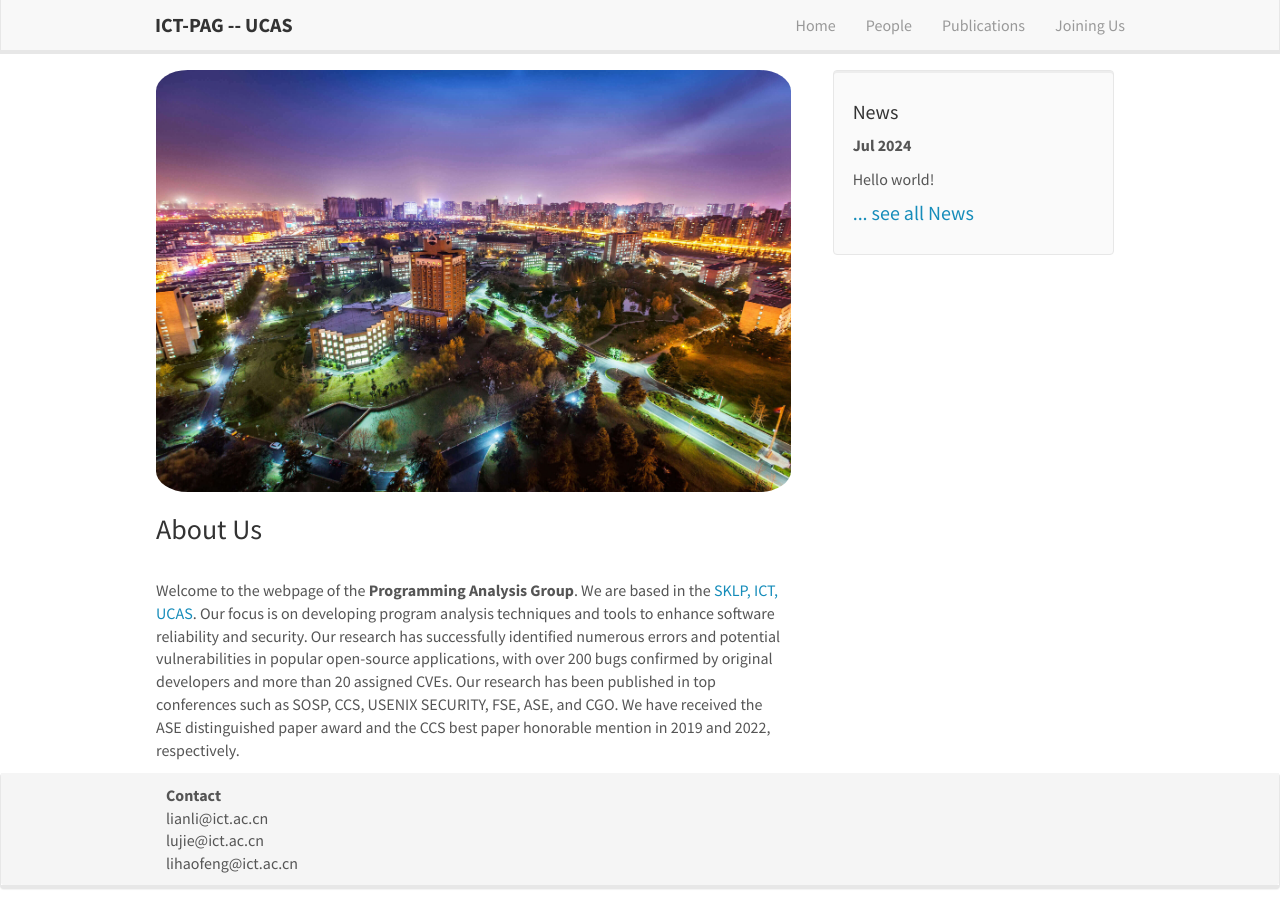
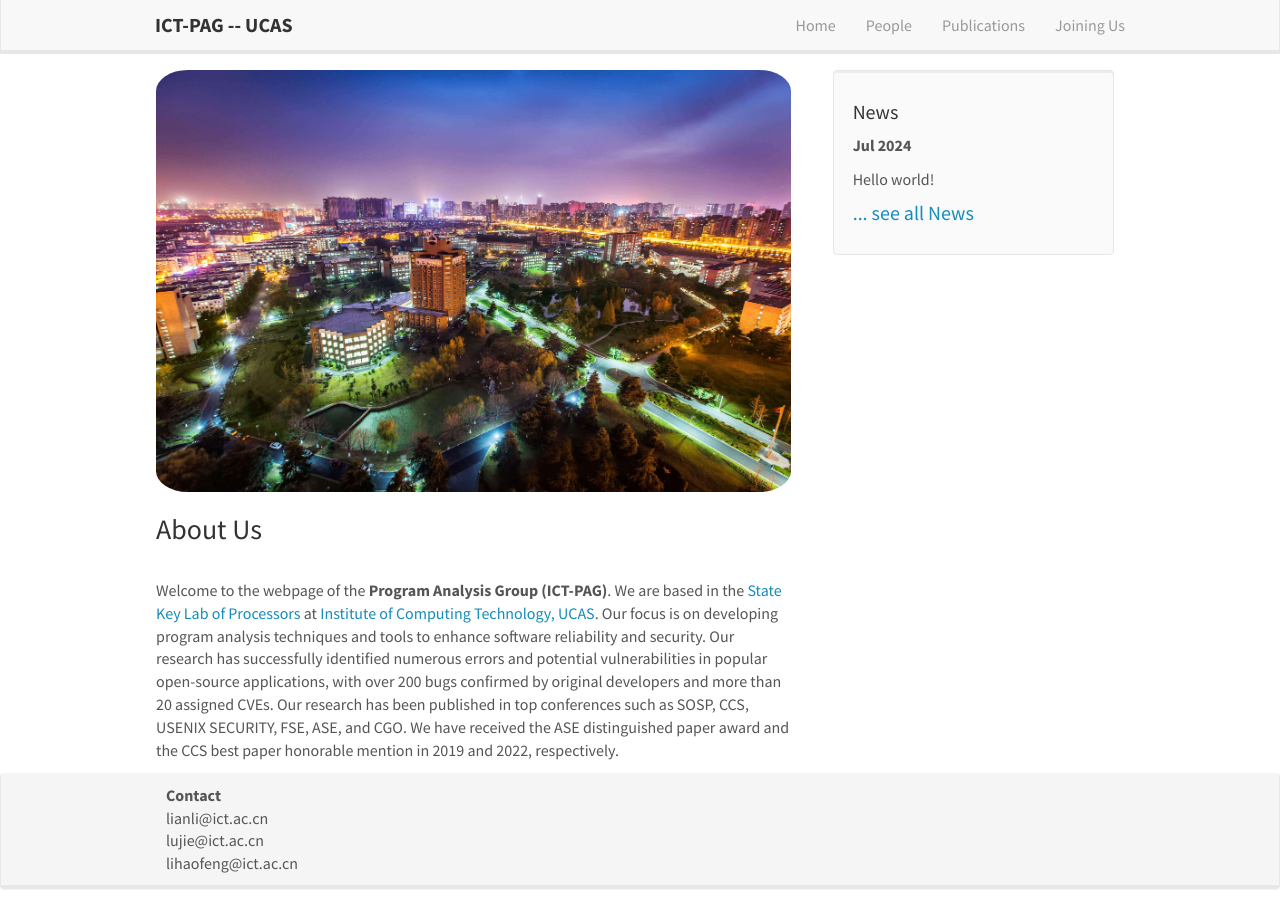
Before and after one commit to ict-pag/ict-pag.github.io, a Jekyll site: the page built from _pages/home.md, in a window 1280 px wide. Built offline with Jekyll 4.4.1, drawn with Linux system fonts in a browser that asks for light colours; nearby versions of some CDN libraries.

Commit message:
Update home.md

```diff
--- a/_pages/home.md
+++ b/_pages/home.md
@@ -6,5 +6,5 @@ sitemap: false
 permalink: /
 ---
 
-Welcome to the webpage of the **Programming Analysis Group**. We are based in the [SKLP, ICT, UCAS](https://sklp.ict.ac.cn/). Our focus is on developing program analysis techniques and tools to enhance software reliability and security. Our research has successfully identified numerous errors and potential vulnerabilities in popular open-source applications, with over 200 bugs confirmed by original developers and more than 20 assigned CVEs. Our research has been published in top conferences such as SOSP, CCS, USENIX SECURITY, FSE, ASE, and CGO. We have received the ASE distinguished paper award and the CCS best paper honorable mention in 2019 and 2022, respectively.
+Welcome to the webpage of the **Program Analysis Group (ICT-PAG)**. We are based in the [State Key Lab of Processors](https://sklp.ict.ac.cn/) at [Institute of Computing Technology, UCAS](http://english.ict.cas.cn/). Our focus is on developing program analysis techniques and tools to enhance software reliability and security. Our research has successfully identified numerous errors and potential vulnerabilities in popular open-source applications, with over 200 bugs confirmed by original developers and more than 20 assigned CVEs. Our research has been published in top conferences such as SOSP, CCS, USENIX SECURITY, FSE, ASE, and CGO. We have received the ASE distinguished paper award and the CCS best paper honorable mention in 2019 and 2022, respectively.
 <!-- - **Program Analysis**, -->
```
